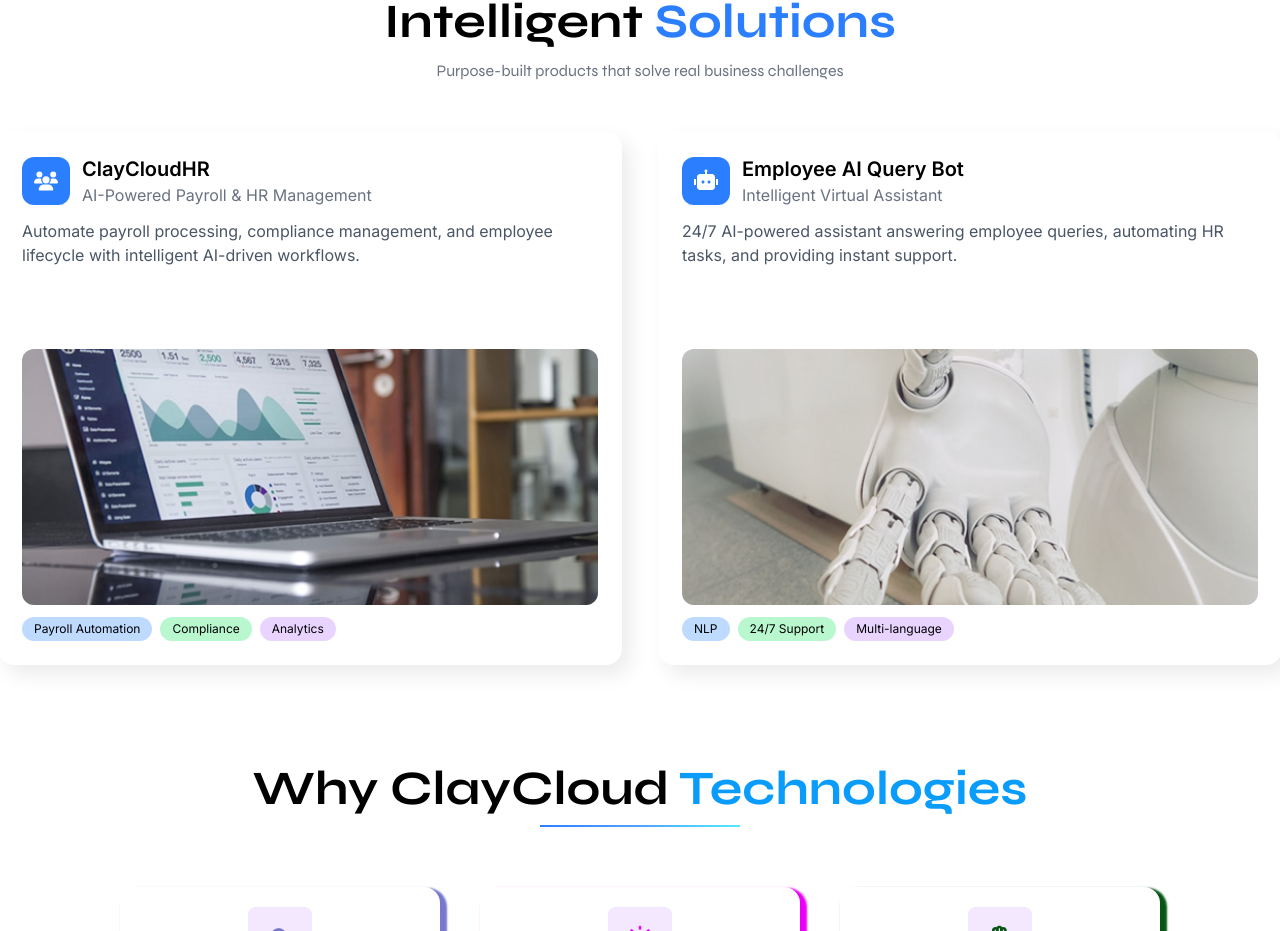
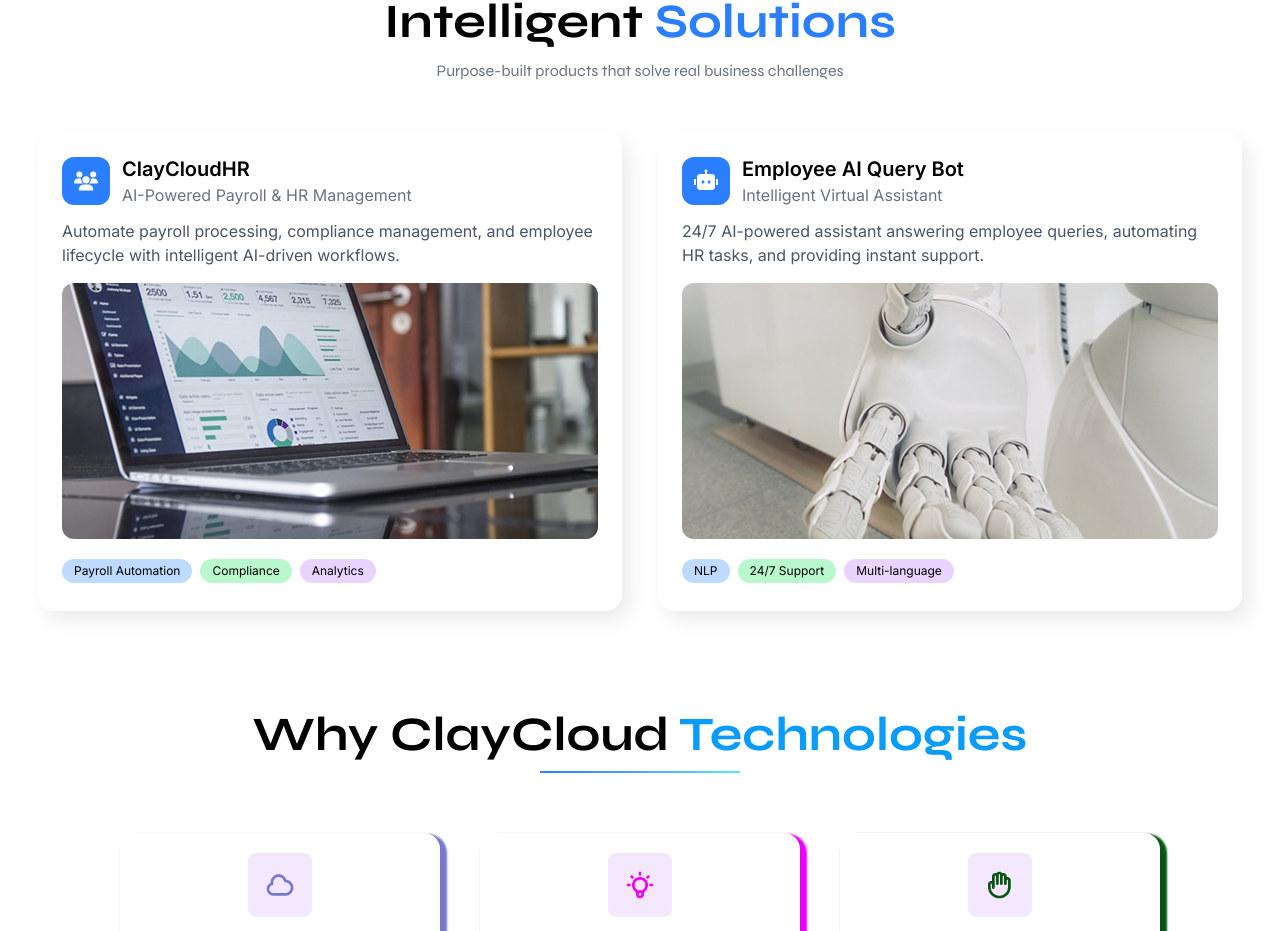
Before and after one commit to Ratneshch/Clay_Cloud, a Next.js app: page / in a window 1280 px wide. Shown: the part 1100-2031 px from the top of the page. Built offline with nearby package versions, Linux system fonts and the light colour scheme.

Commit message:
small changes

```diff
--- a/src/components/ProductPage.jsx
+++ b/src/components/ProductPage.jsx
@@ -11,9 +11,6 @@ import { FaUsers } from "react-icons/fa6";
 export default function ProductPage() {
   const icons = { users: <FaUsers />, robot: <RiRobot2Fill /> };
 
-  // -----------------------------------------
-  // Internal ProductCard Component (same file)
-  // -----------------------------------------
   const ProductCard = ({ icon, title, subtitle, description, image, tags }) => {
     const tagColors = [
       "bg-blue-200",
@@ -35,7 +32,7 @@ export default function ProductPage() {
         initial={{ opacity: 0, y: 20 }}
         animate={animate ? { opacity: 1, y: 0 } : false}
         transition={{ duration: 0.7 }}
-        className="w-full sm:w-80 md:w-96 lg:w-[624px] h-auto lg:h-[534px]"
+        className="w-full sm:w-80 md:w-96 lg:w-[624px] px-5 h-auto lg:h-[480px]"
       >
         <div className="bg-white rounded-2xl shadow-[8px_10px_20px_rgba(0,0,0,0.08)] hover:shadow-[0px_8px_20px_rgba(0,0,0,0.12)] p-4 sm:p-5 md:p-6 hover:-translate-y-1 transition-all duration-300 flex flex-col h-full">
           {/* Icon + Title */}
@@ -54,7 +51,7 @@ export default function ProductPage() {
           </div>
 
           {/* Description */}
-          <p className="mt-2 sm:mt-3 text-xs sm:text-sm md:text-sm lg:text-base font-inter text-gray-600 flex-1">
+          <p className="mt-2 sm:mt-3 text-xs sm:text-sm md:text-sm lg:text-base font-inter text-gray-600 ">
             {description}
           </p>
 
@@ -62,7 +59,7 @@ export default function ProductPage() {
           <motion.img
             src={image}
             alt={title}
-            className="w-full h-40 sm:h-48 md:h-56 lg:h-64 object-cover rounded-xl mt-3 sm:mt-4"
+            className="w-full h-40 sm:h-48 md:h-56 lg:h-64 object-cover mb-2 rounded-xl mt-3 sm:mt-4"
             whileHover={{ scale: 1.02 }}
           />
 
@@ -105,7 +102,7 @@ export default function ProductPage() {
       </motion.div>
 
       {/* Cards Grid */}
-      <div className="grid grid-cols-1 lg:grid-cols-2 justify-items-center gap-8 lg:gap-50">
+      <div className="grid grid-cols-1 lg:grid-cols-2 justify-items-center gap-8 lg:gap-30">
         {products.map((item) => (
           <ProductCard
             key={item.id}
```
